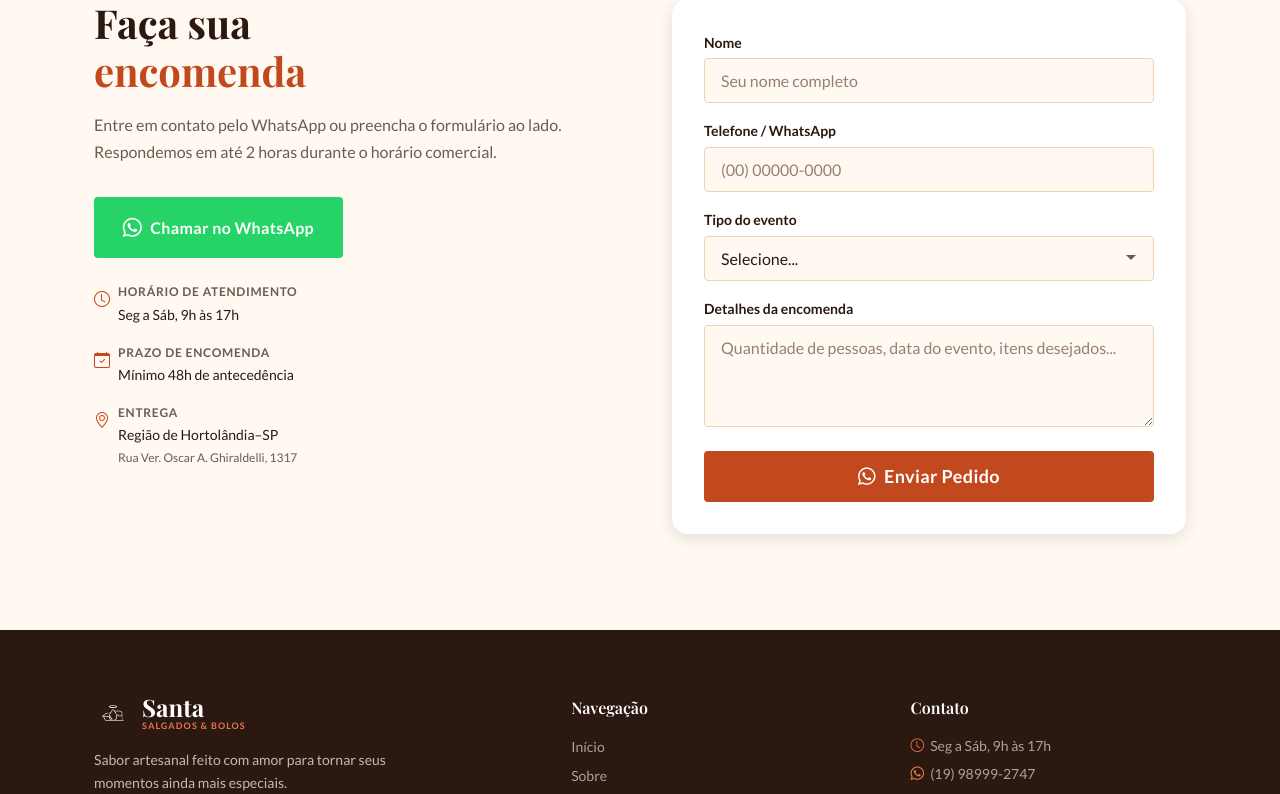
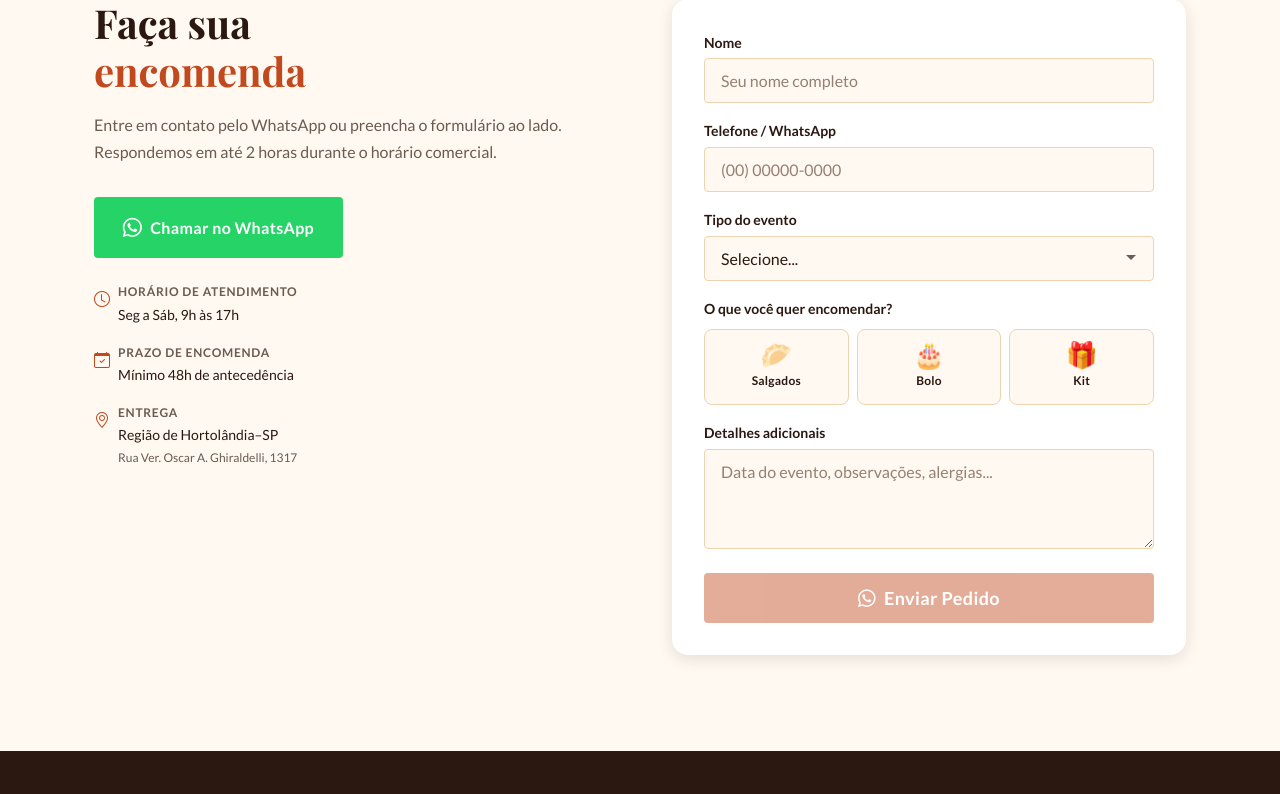
Before and after one commit to leotaborda/SSB_leading_page, a React (Vite) app: page / in a window 1280 px wide. Shown: the part 3827-4621 px from the top of the page. Built offline with nearby package versions, Linux system fonts and the light colour scheme; a web font is replaced by a local one.

Commit message:
feat: new contact component

```diff
--- a/src/components/Contact/Contact.scss
+++ b/src/components/Contact/Contact.scss
@@ -178,6 +178,91 @@
     gap: $spacing-xs;
 
     i { font-size: 1.1rem; }
+
+    &:disabled {
+      opacity: 0.45;
+      cursor: not-allowed;
+      transform: none;
+    }
+  }
+
+  &__order-options {
+    display: grid;
+    grid-template-columns: repeat(3, 1fr);
+    gap: $spacing-xs;
+    margin-top: 4px;
+  }
+
+  &__order-option {
+    position: relative;
+    display: flex;
+    flex-direction: column;
+    align-items: center;
+    gap: 4px;
+    padding: 0.75rem 0.5rem;
+    border: 1.5px solid color.adjust($color-secondary, $lightness: -8%);
+    border-radius: $border-radius-md;
+    background: $color-light;
+    cursor: pointer;
+    transition: all $transition-fast;
+    -webkit-user-select: none;
+    user-select: none;
+    text-align: center;
+
+    &:hover {
+      border-color: $color-primary;
+      background: rgba($color-primary, 0.04);
+    }
+
+    &--checked {
+      border-color: $color-primary;
+      background: rgba($color-primary, 0.07);
+    }
+  }
+
+  &__order-checkbox {
+    position: absolute;
+    opacity: 0;
+    width: 0;
+    height: 0;
+    pointer-events: none;
+  }
+
+  &__order-icon {
+    font-size: 1.6rem;
+    line-height: 1;
+  }
+
+  &__order-name {
+    font-size: $font-size-xs;
+    font-weight: 700;
+    color: $color-dark;
+    letter-spacing: 0.02em;
+  }
+
+  &__order-check {
+    position: absolute;
+    top: 6px;
+    right: 7px;
+    font-size: 0.7rem;
+    color: $color-primary;
+    opacity: 0;
+    transition: opacity $transition-fast;
+
+    .contact__order-option--checked & {
+      opacity: 1;
+    }
+  }
+
+  &__field--conditional {
+    animation: slideDown 0.2s ease;
+    padding-left: $spacing-xs;
+    border-left: 2px solid $color-primary;
+  }
+
+  @keyframes slideDown {
+    from { opacity: 0; transform: translateY(-6px); }
+    to   { opacity: 1; transform: translateY(0); }
   }
 
   &__success {
--- a/src/components/Contact/Contact.tsx
+++ b/src/components/Contact/Contact.tsx
@@ -29,6 +29,12 @@ const Contact = () => {
   const [details, setDetails] = useState('')
   const [submitted, setSubmitted] = useState(false)
   const [withinHours, setWithinHours] = useState(true)
+  const [wantsSalgado, setWantsSalgado] = useState(false)
+  const [wantsBolo, setWantsBolo] = useState(false)
+  const [wantsKit, setWantsKit] = useState(false)
+  const [salgadoQty, setSalgadoQty] = useState('')
+  const [boloQty, setBoloQty] = useState('')
+  const [kitDesc, setKitDesc] = useState('')
 
   const handlePhoneChange = (e: React.ChangeEvent<HTMLInputElement>) => {
     setPhone(maskPhone(e.target.value))
@@ -43,13 +49,23 @@ const Contact = () => {
     setSubmitted(true)
 
     const eventLabel = eventLabels[event] || event || 'Não informado'
+
+    const produtos: string[] = []
+    if (wantsSalgado) produtos.push(`🥟 Salgados — ${salgadoQty ? `${salgadoQty} unidades` : 'quantidade a definir'}`)
+    if (wantsBolo)    produtos.push(`🎂 Bolo — ${boloQty ? `${boloQty} unidade(s)` : 'quantidade a definir'}`)
+    if (wantsKit)     produtos.push(`🎁 Kit — ${kitDesc || 'a especificar'}`)
+
     const text = [
-      'Olá! Gostaria de fazer uma encomenda.',
+      'Olá! Gostaria de fazer uma encomenda. 🎉',
       '',
       `*Nome:* ${name || 'Não informado'}`,
       `*Telefone:* ${phone || 'Não informado'}`,
       `*Tipo de evento:* ${eventLabel}`,
-      `*Detalhes:* ${details || 'Não informado'}`,
+      '',
+      '*Produtos desejados:*',
+      ...produtos,
+      '',
+      `*Detalhes adicionais:* ${details || 'Nenhum'}`,
     ].join('\n')
 
     window.open(
@@ -64,6 +80,12 @@ const Contact = () => {
     setPhone('')
     setEvent('')
     setDetails('')
+    setWantsSalgado(false)
+    setWantsBolo(false)
+    setWantsKit(false)
+    setSalgadoQty('')
+    setBoloQty('')
+    setKitDesc('')
     setSubmitted(false)
   }
 
@@ -133,7 +155,7 @@ const Contact = () => {
             <p className="contact__success-text">
               {withinHours
                 ? 'Você foi redirecionado para o nosso WhatsApp com a mensagem pronta. Aguarde nosso retorno em breve! 😊'
-                : `Estamos fora do horário de atendimento (9h–17h), mas sua mensagem foi encaminhada pelo WhatsApp. Retornaremos assim que possível!`}
+                : 'Estamos fora do horário de atendimento (9h–17h), mas sua mensagem foi encaminhada pelo WhatsApp. Retornaremos assim que possível!'}
             </p>
             <button onClick={handleReset} className="contact__reset">
               Fazer outro pedido
@@ -141,6 +163,8 @@ const Contact = () => {
           </div>
         ) : (
           <form className="contact__form" onSubmit={handleSubmit}>
+
+            {/* Dados pessoais */}
             <div className="contact__field">
               <label htmlFor="name" className="contact__label">Nome</label>
               <input
@@ -182,21 +206,123 @@ const Contact = () => {
                 <option value="outro">Outro</option>
               </select>
             </div>
+
+            {/* Seleção de produtos */}
             <div className="contact__field">
-              <label htmlFor="message" className="contact__label">Detalhes da encomenda</label>
+              <span className="contact__label">O que você quer encomendar?</span>
+              <div className="contact__order-options">
+
+                <label className={`contact__order-option ${wantsSalgado ? 'contact__order-option--checked' : ''}`}>
+                  <input
+                    type="checkbox"
+                    className="contact__order-checkbox"
+                    checked={wantsSalgado}
+                    onChange={(e) => setWantsSalgado(e.target.checked)}
+                  />
+                  <span className="contact__order-icon">🥟</span>
+                  <span className="contact__order-name">Salgados</span>
+                  <i className="bi bi-check-lg contact__order-check" />
+                </label>
+
+                <label className={`contact__order-option ${wantsBolo ? 'contact__order-option--checked' : ''}`}>
+                  <input
+                    type="checkbox"
+                    className="contact__order-checkbox"
+                    checked={wantsBolo}
+                    onChange={(e) => setWantsBolo(e.target.checked)}
+                  />
+                  <span className="contact__order-icon">🎂</span>
+                  <span className="contact__order-name">Bolo</span>
+                  <i className="bi bi-check-lg contact__order-check" />
+                </label>
+
+                <label className={`contact__order-option ${wantsKit ? 'contact__order-option--checked' : ''}`}>
+                  <input
+                    type="checkbox"
+                    className="contact__order-checkbox"
+                    checked={wantsKit}
+                    onChange={(e) => setWantsKit(e.target.checked)}
+                  />
+                  <span className="contact__order-icon">🎁</span>
+                  <span className="contact__order-name">Kit</span>
+                  <i className="bi bi-check-lg contact__order-check" />
+                </label>
+
+              </div>
+            </div>
+
+            {/* Campos condicionais */}
+            {wantsSalgado && (
+              <div className="contact__field contact__field--conditional">
+                <label htmlFor="salgado-qty" className="contact__label">
+                  Quantos salgados?
+                </label>
+                <input
+                  type="number"
+                  id="salgado-qty"
+                  className="contact__input"
+                  placeholder="Ex: 100"
+                  min={1}
+                  value={salgadoQty}
+                  onChange={(e) => setSalgadoQty(e.target.value)}
+                />
+              </div>
+            )}
+
+            {wantsBolo && (
+              <div className="contact__field contact__field--conditional">
+                <label htmlFor="bolo-qty" className="contact__label">
+                  Quantos bolos?
+                </label>
+                <input
+                  type="number"
+                  id="bolo-qty"
+                  className="contact__input"
+                  placeholder="Ex: 1"
+                  min={1}
+                  value={boloQty}
+                  onChange={(e) => setBoloQty(e.target.value)}
+                />
+              </div>
+            )}
+
+            {wantsKit && (
+              <div className="contact__field contact__field--conditional">
+                <label htmlFor="kit-desc" className="contact__label">
+                  Qual kit você deseja?
+                </label>
+                <input
+                  type="text"
+                  id="kit-desc"
+                  className="contact__input"
+                  placeholder="Ex: Kit Festa Infantil, Kit Corporativo..."
+                  value={kitDesc}
+                  onChange={(e) => setKitDesc(e.target.value)}
+                />
+              </div>
+            )}
+
+            <div className="contact__field">
+              <label htmlFor="message" className="contact__label">Detalhes adicionais</label>
               <textarea
                 id="message"
                 className="contact__input contact__textarea"
-                placeholder="Quantidade de pessoas, data do evento, itens desejados..."
-                rows={4}
+                placeholder="Data do evento, observações, alergias..."
+                rows={3}
                 value={details}
                 onChange={(e) => setDetails(e.target.value)}
               />
             </div>
-            <button type="submit" className="contact__submit">
+
+            <button
+              type="submit"
+              className="contact__submit"
+              disabled={!wantsSalgado && !wantsBolo && !wantsKit}
+            >
               <i className="bi bi-whatsapp" />{' '}
               Enviar Pedido
             </button>
+
           </form>
         )}
       </div>
```
